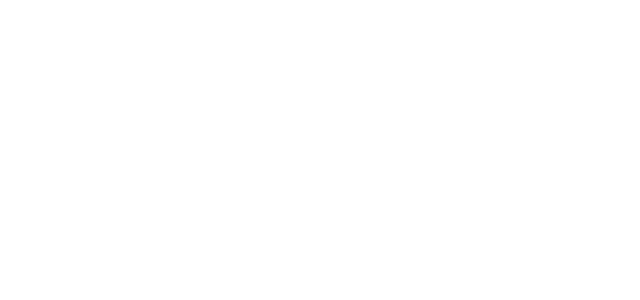
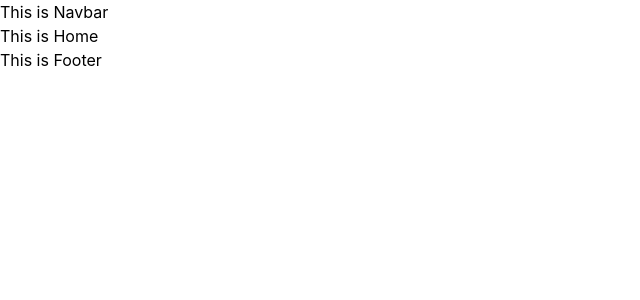
Before and after one commit to SkrChowdhury/reactjs-sellphone-resale-website-client-side, a React (Create React App) app: page / in a window 1280 px wide. Shown: the top 300 px of the page, without its empty margins (0-640 px from the left). Built offline with nearby package versions, Linux system fonts and the light colour scheme.

Commit message:
router added and some routes added

```diff
--- a/src/App.js
+++ b/src/App.js
@@ -1,8 +1,14 @@
 import logo from './logo.svg';
 import './App.css';
+import { RouterProvider } from 'react-router-dom';
+import router from './Routes/Routes/Routes';
 
 function App() {
-  return <div></div>;
+  return (
+    <div>
+      <RouterProvider router={router}></RouterProvider>
+    </div>
+  );
 }
 
 export default App;
--- /dev/null
+++ b/src/Layout/Main.js
@@ -0,0 +1,16 @@
+import React from 'react';
+import { Outlet } from 'react-router-dom';
+import Footer from '../Pages/Shared/Footer/Footer';
+import Navbar from '../Pages/Shared/Navbar/Navbar';
+
+const Main = () => {
+  return (
+    <div>
+      <Navbar></Navbar>
+      <Outlet></Outlet>
+      <Footer></Footer>
+    </div>
+  );
+};
+
+export default Main;
--- /dev/null
+++ b/src/Pages/Home/Home/Home.js
@@ -0,0 +1,11 @@
+import React from 'react';
+
+const Home = () => {
+  return (
+    <div>
+      <h2>This is Home</h2>
+    </div>
+  );
+};
+
+export default Home;
--- /dev/null
+++ b/src/Pages/Login/Login.js
@@ -0,0 +1,11 @@
+import React from 'react';
+
+const Login = () => {
+  return (
+    <div>
+      <h2>Login</h2>
+    </div>
+  );
+};
+
+export default Login;
--- /dev/null
+++ b/src/Pages/Shared/Footer/Footer.js
@@ -0,0 +1,11 @@
+import React from 'react';
+
+const Footer = () => {
+  return (
+    <div>
+      <h2>This is Footer</h2>
+    </div>
+  );
+};
+
+export default Footer;
--- /dev/null
+++ b/src/Pages/Shared/Navbar/Navbar.js
@@ -0,0 +1,11 @@
+import React from 'react';
+
+const Navbar = () => {
+  return (
+    <div>
+      <h2>This is Navbar</h2>
+    </div>
+  );
+};
+
+export default Navbar;
--- /dev/null
+++ b/src/Routes/Routes/Routes.js
@@ -0,0 +1,23 @@
+import { createBrowserRouter } from 'react-router-dom';
+import Main from '../../Layout/Main';
+import Home from '../../Pages/Home/Home/Home';
+import Login from '../../Pages/Login/Login';
+
+const router = createBrowserRouter([
+  {
+    path: '/',
+    element: <Main></Main>,
+    children: [
+      {
+        path: '/',
+        element: <Home></Home>,
+      },
+      {
+        path: '/login',
+        element: <Login></Login>,
+      },
+    ],
+  },
+]);
+
+export default router;
```
